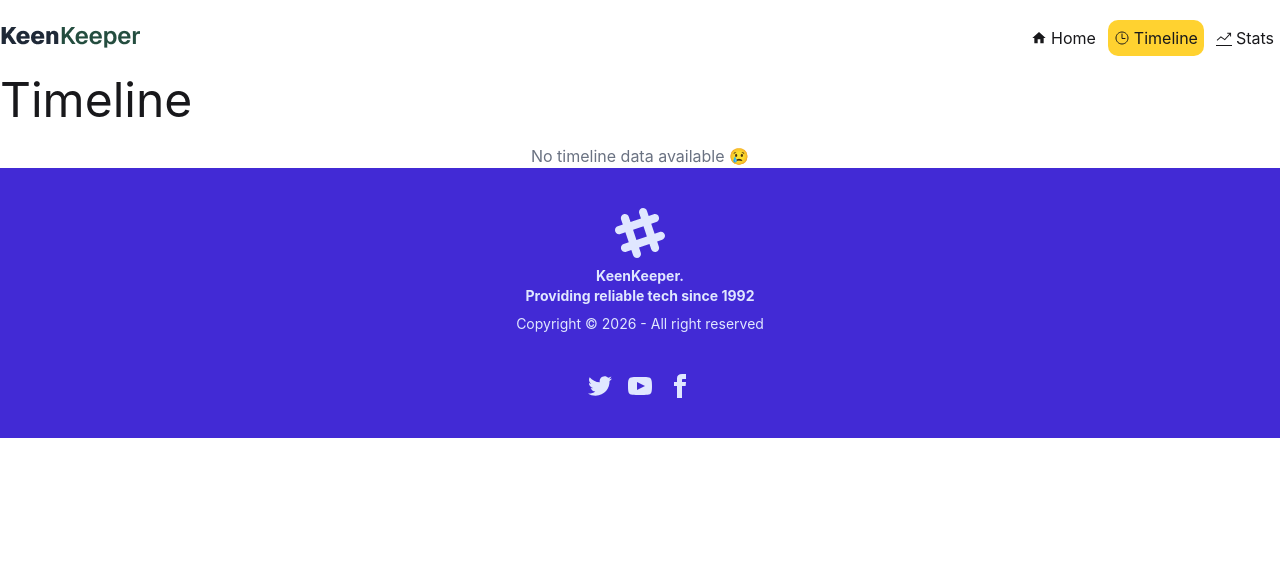
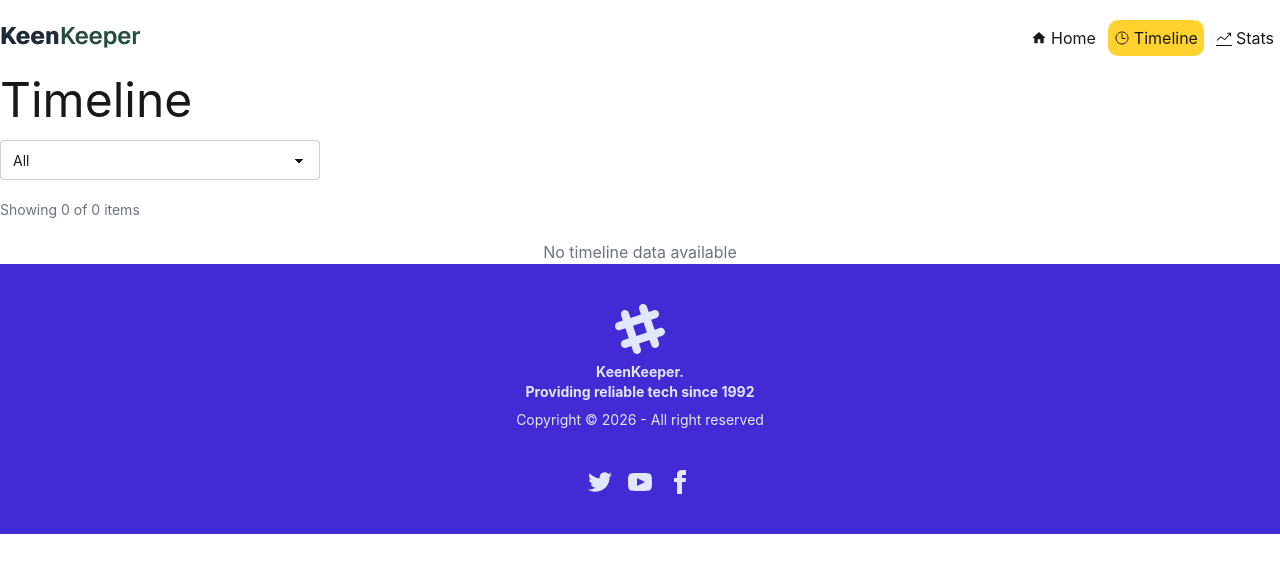
Before and after one commit to usamabinmah12/keen-keeper, a React (Vite) app: page /timeline in a window 1280 px wide. Shown: the top 572 px of the page. Built offline with nearby package versions, Linux system fonts and the light colour scheme.

Commit message:
filter section based on  call ,text and video

```diff
--- a/src/Details.jsx
+++ b/src/Details.jsx
@@ -17,7 +17,7 @@ const Details = () => {
     //console.log(data);
     const desired = data.find(curr_frnd => curr_frnd.id == frnd.id);
     // console.log(desired);
-    const {list , setList ,t , setT , c , setC , v, setV} = useContext(PersonContext);
+    const { list, setList, t, setT, c, setC, v, setV } = useContext(PersonContext);
     const handleClickedAdd = (state) => {
         toast.success(`${state} with ${desired.name}  `);
 
@@ -25,10 +25,10 @@ const Details = () => {
             ...desired,
             state: state
         };
-                if(state ==  "call") {
+        if (state == "call") {
             setC(c + 1);
         }
-                else if(state == "text") {
+        else if (state == "text") {
             setT(t + 1);
         }
         else setV(v + 1);
@@ -66,14 +66,14 @@ const Details = () => {
                         >
                             {desired.status}
                         </p>
-                    <div className= "border border-amber-200 p-4">
+                        <div className="border border-amber-200 p-4">
                             <h2 className='flex items-center gap-1 justify-center'><HiBellSnooze /> Snooze 2 weeks</h2>
                         </div>
                         <div className="border border-amber-200 p-4">
                             <h2 className='flex items-center gap-1 justify-center'><IoArchiveSharp /> Archive</h2>
                         </div>
                         <div className="border border-amber-200 p-4">
-                            <h2 className='flex items-center gap-1 justify-center'><MdDeleteOutline /> Delete</h2>
+                            <h2 className='flex items-center gap-1 justify-center text-red-600'><MdDeleteOutline /> Delete</h2>
                         </div>
 
 
@@ -102,20 +102,31 @@ const Details = () => {
                     </div>
                     <div className="">
 
-                        <div className="">Quick Check-In</div>
-                        <div className="grid grid-cols-3 gap-3 ">
-                            <div onClick={() => handleClickedAdd( 'call')} className="flex flex-col items-center border border-amber-200 p-3">
-                                <img src={img1} alt="" />
+                        <div className="text-2xl p-2 font-semibold">Quick Check-In</div>
+                        <div className="grid grid-cols-3 gap-3 my-9">
+                            <button
+                                onClick={() => handleClickedAdd('call')}
+                                className="rounded-3xl hover:bg-amber-300 flex flex-col items-center border border-amber-200 p-3 w-full"
+                            >
+                                <img src={img1} alt="call" />
                                 <p className='text-3xl m-2'>Call</p>
-                            </div>
-                            <div onClick={() => handleClickedAdd( 'text')} className="flex flex-col items-center border border-amber-200 p-3">
-                                <img src={img2} alt="" />
+                            </button>
+
+                            <button
+                                onClick={() => handleClickedAdd('text')}
+                                className="rounded-3xl hover:bg-amber-300 flex flex-col items-center border border-amber-200 p-3"
+                            >
+                                <img src={img2} alt="text" />
                                 <p className='text-3xl m-2'>Text</p>
-                            </div>
-                            <div onClick={() => handleClickedAdd('video')} className="flex flex-col items-center border border-amber-200 p-3">
-                                <img src={img3} alt="" />
+                            </button>
+
+                            <button
+                                onClick={() => handleClickedAdd('video')}
+                                className="rounded-3xl hover:bg-amber-300 flex flex-col items-center border border-amber-200 p-3"
+                            >
+                                <img src={img3} alt="video" />
                                 <p className='text-3xl m-2'>Video</p>
-                            </div>
+                            </button>
                         </div>
 
                     </div>
--- a/src/Stat.jsx
+++ b/src/Stat.jsx
@@ -17,7 +17,7 @@ const Stat = () => {
         <div className="w-full h-[400px]">
             {isEmpty ? (
                 <p className="text-center mt-10 text-gray-500">
-                    No stats available yet 📊
+                    No stats available yet
                 </p>
             ) : (
                 <div className="h-full flex flex-col items-center">
--- a/src/Timeline.jsx
+++ b/src/Timeline.jsx
@@ -1,22 +1,71 @@
-import React, { useContext } from 'react';
+import React, { useContext, useState, useEffect } from 'react';
 import { PersonContext } from './ContextProvider';
 import Per from './Per';
 
 const Timeline = () => {
-    const bookContext = useContext(PersonContext).list;
+    const { list = [] } = useContext(PersonContext);
+    const [filter, setFilter] = useState("all");
+
+    useEffect(() => {
+        console.log('List data:', list);
+        if (list.length > 0) {
+            console.log('First person object:', list[0]);
+            console.log('State value:', list[0].state);
+        }
+    }, [list]);
+
+    const getTypeFromState = (state) => {
+        if (!state) return '';
+
+        const stateStr = String(state).toLowerCase();
+        if (stateStr.includes('call')) return 'call';
+        if (stateStr.includes('text')) return 'text';
+        if (stateStr.includes('video')) return 'video';
+
+        const firstWord = stateStr.trim().split(' ')[0];
+        if (['call', 'text', 'video'].includes(firstWord)) return firstWord;
+
+        return '';
+    };
+
+    const filteredData =
+        filter === "all"
+            ? list
+            : list.filter(per => {
+                const personType = getTypeFromState(per.state);
+                console.log(`Person state: "${per.state}" -> Extracted type: "${personType}" vs Filter: "${filter}"`);
+                return personType === filter;
+            });
 
     return (
         <div className='container mx-auto'>
-            <h2 className="text-5xl">Timeline</h2>
+            <h2 className="text-5xl mb-4">Timeline</h2>
+
+            <div className="mb-5">
+                <select
+                    value={filter}
+                    onChange={(e) => setFilter(e.target.value)}
+                    className="select select-bordered w-full max-w-xs"
+                >
+                    <option value="all">All</option>
+                    <option value="call">Call</option>
+                    <option value="text">Text</option>
+                    <option value="video">Video</option>
+                </select>
+            </div>
+
+            <div className="mb-2 text-sm text-gray-500">
+                Showing {filteredData.length} of {list.length} items
+            </div>
 
             {
-                bookContext && bookContext.length > 0 ? (
-                    bookContext.map(per => (
+                filteredData.length > 0 ? (
+                    filteredData.map(per => (
                         <Per key={per.id} per={per} />
                     ))
                 ) : (
                     <p className="text-center text-gray-500 mt-5">
-                        No timeline data available 😢
+                        No {filter !== 'all' ? filter : ''} timeline data available
                     </p>
                 )
             }
```
Lines whose indentation alone changed are shown as unchanged.
